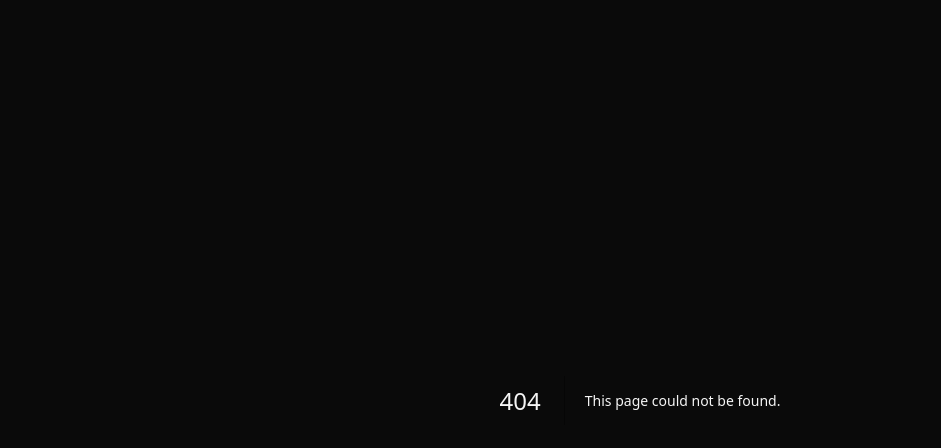
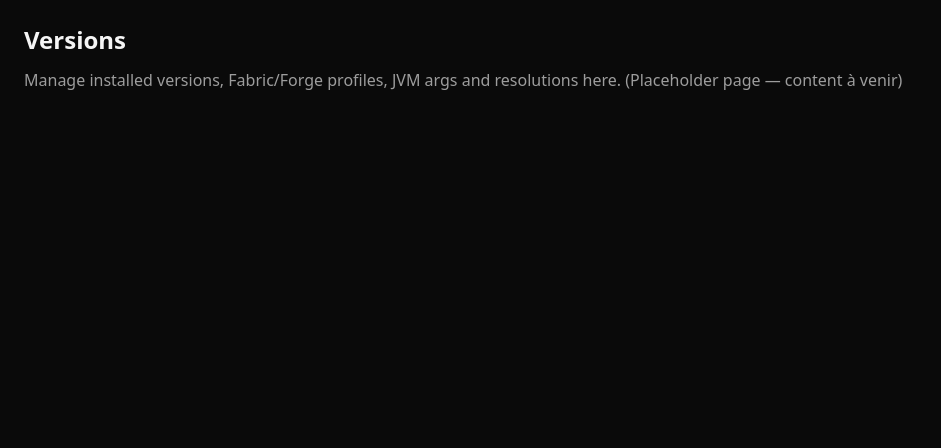
Before and after one commit to isahakgaming-beep/thunderclient, a Next.js app in the folder thunder-client/: page /versions in a window 1280 px wide. Before the commit this address had no page. Shown: the top 448 px of the page, without its empty margins (0-941 px from the left). Built offline with nearby package versions, Linux system fonts and the light colour scheme.

Commit message:
Create page.tsx

```diff
--- /dev/null
+++ b/thunder-client/src/app/versions/page.tsx
@@ -0,0 +1,11 @@
+export default function VersionsPage() {
+  return (
+    <div className="p-6 space-y-3">
+      <h1 className="text-2xl font-semibold">Versions</h1>
+      <p className="text-white/60">
+        Manage installed versions, Fabric/Forge profiles, JVM args and resolutions here.
+        (Placeholder page — content à venir)
+      </p>
+    </div>
+  );
+}
```
